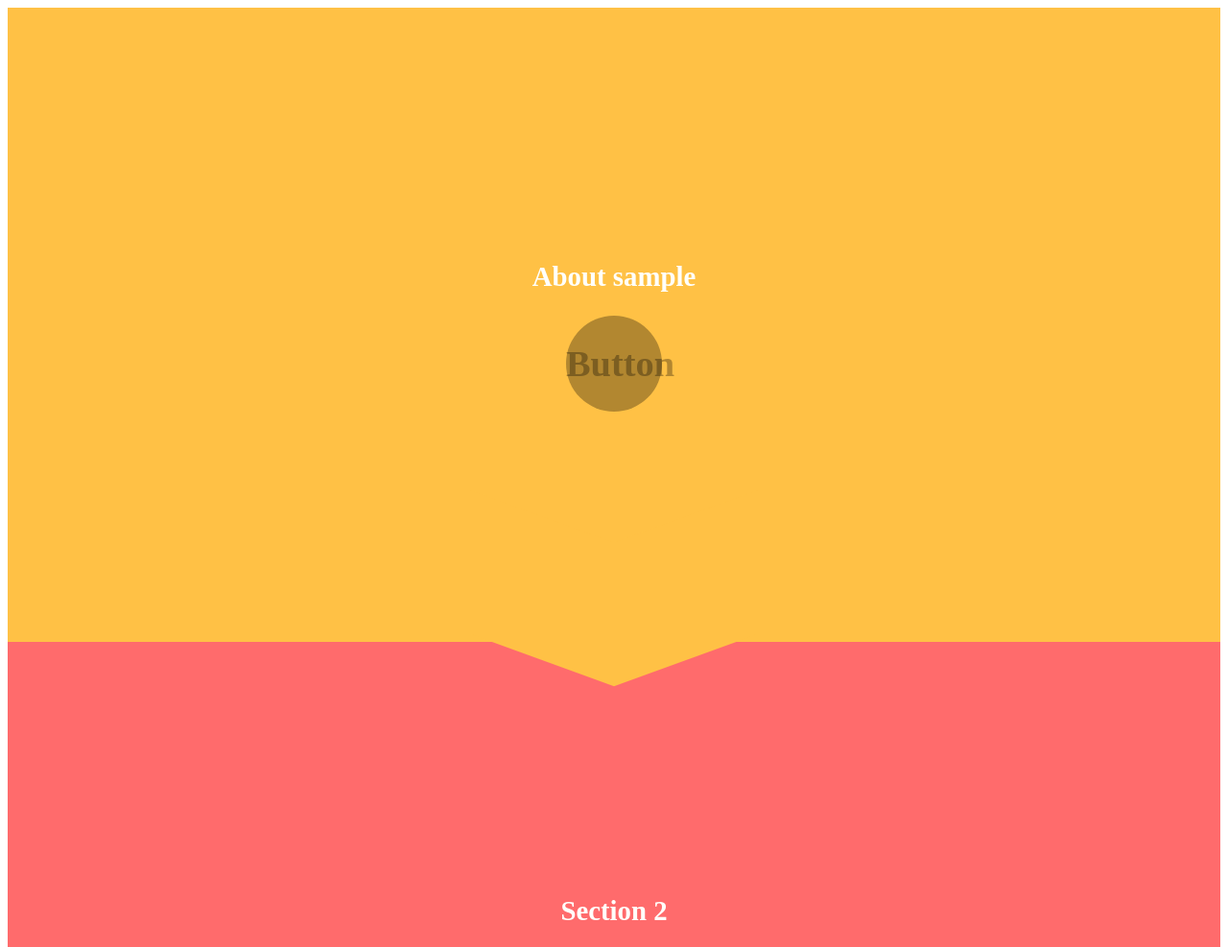
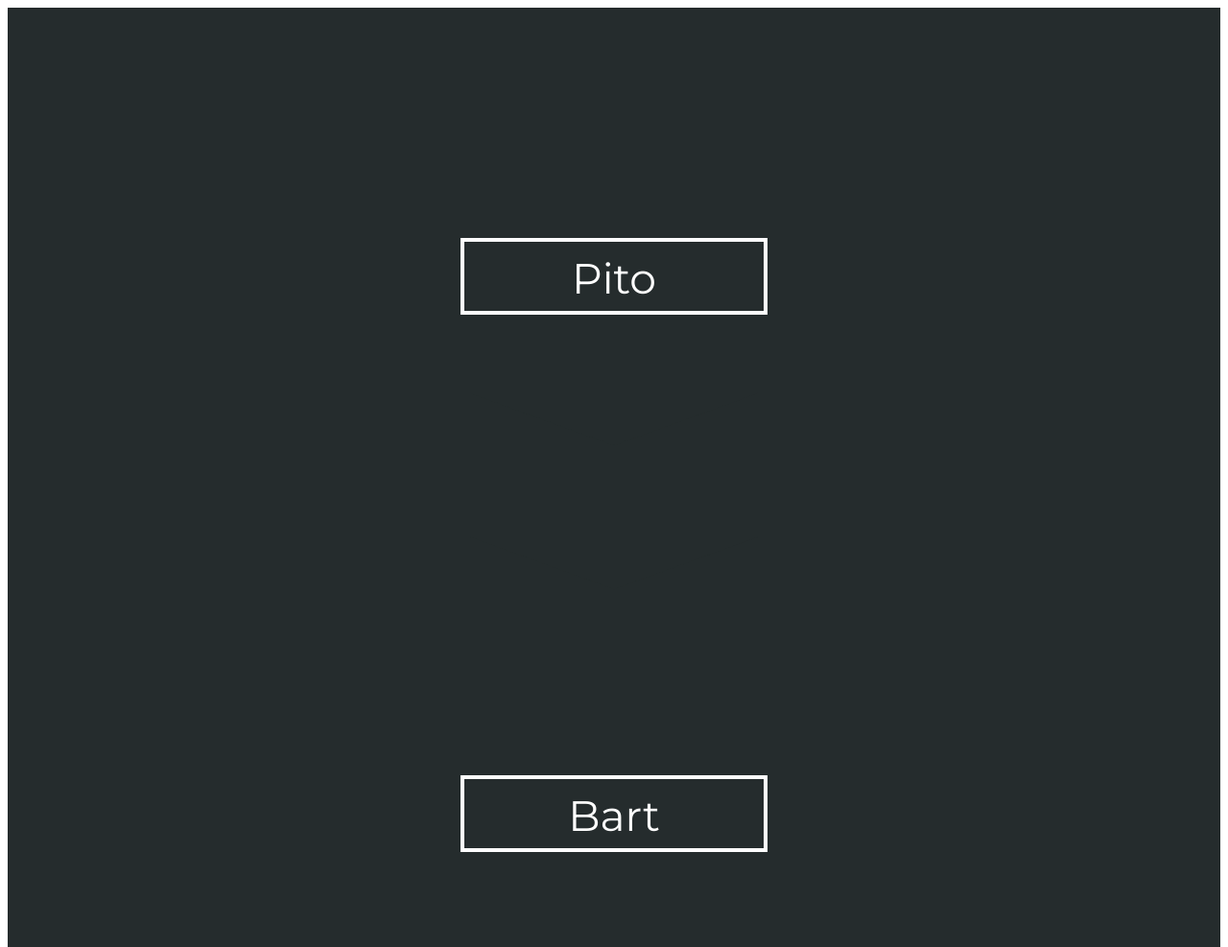
Before and after one commit to bartpito/TwinsWebsite, a Flask app: a page that uses templates/about.html in a window 1280 px wide. Shown: the top 987 px of the page at 96% size. Run offline with Flask 2, Linux system fonts and the light colour scheme.

Commit message:
add button toredirect about pages

```diff
--- a/static/styles.css
+++ b/static/about.css
@@ -25,7 +25,7 @@ section {
 
 
 .one {
-  background: #FFC145;
+  background: hsl(189, 10%, 16%);
   position: relative;
 }
 
@@ -35,7 +35,7 @@ section {
   content: '';
   width: 150px;
   height: 150px;
-  background: #FFC145;
+  background: hsl(189, 10%, 16%);
   bottom: -1em;
   z-index: 100;
 }
@@ -54,7 +54,7 @@ section {
 
 
 .two {
-  background: #FF6B6C;
+  background: hsl(189, 10%, 16%);
   position: relative;
   z-index: 10;
   clip-path: polygon(0 0, 100% 0,
@@ -71,3 +71,20 @@ section {
   background-color: #5B5F97;
 
 }
+
+
+.btn {
+  width: 320px;
+  height: 80px;
+  background-color: transparent;
+  border: 4px solid white;
+  font-size: 2.3em;
+  color: white;
+  font-family: 'Montserrat', sans-serif;
+  /*border-bottom: 7px solid hsl(10, 100%, 45%);*/
+  padding-top: 5px;
+}
+
+.btn:hover {
+  background-color: hsl(182, 60%, 42%);
+}
--- a/templates/about.html
+++ b/templates/about.html
@@ -2,17 +2,16 @@
 <html>
   <head>
     <title>About {{ name }}</title>
-    <link rel="stylesheet" type="text/css" href="{{ url_for('static', filename='styles.css') }}">
+    <link rel="stylesheet" type="text/css" href="{{ url_for('static', filename='about.css') }}">
+    <link href="https://fonts.googleapis.com/css?family=Montserrat&display=swap" rel="stylesheet">
   </head>
   <body>
   <section class="one">
-    <h1>About {{ name }}</h1>
-    <div class="one__icon">Button</div>
+    <button type="button" class='btn' onclick="window.location.href='{{ url_for( 'index', name='pito' ) }}'">Pito</button>
   </section>
 
   <section class="two">
-    <h1>Section 2</h1>
-    <img src="https://fillmurray.com/300/500" alt="" class="two__image">
+    <button type="button" class='btn' onclick="window.location.href='{{ url_for( 'index', name='bart' ) }}'">Bart</button>
   </section>
 
   <section class="three">
--- /dev/null
+++ b/templates/home.html
@@ -0,0 +1,6 @@
+<!DOCTYPE html>
+<html>
+  <body>
+    <h1>{{ name }}</h1>
+  </body>
+</html>
```
